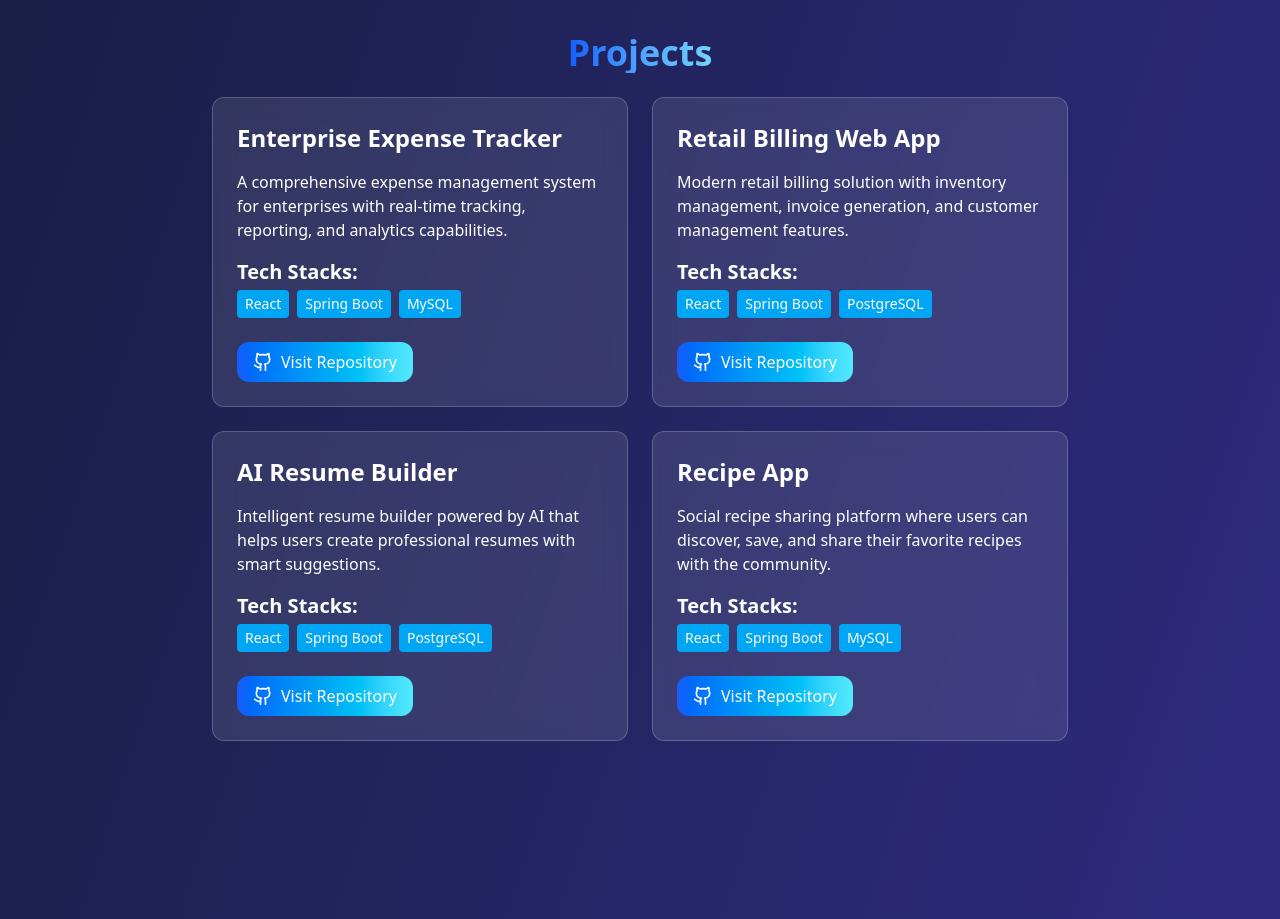
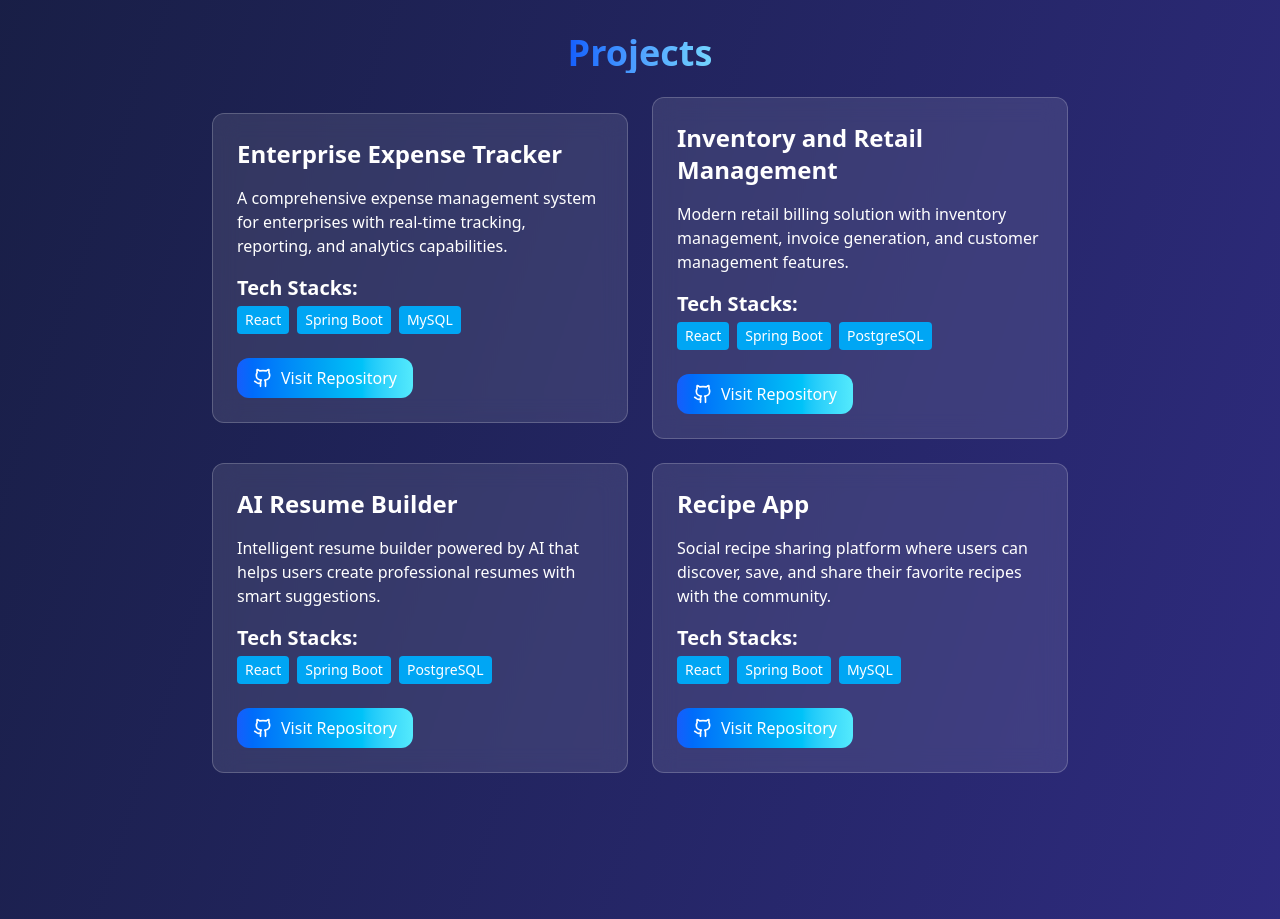
Before and after one commit to ganthantm65/Port-Folio, a React (Vite) app: page / in a window 1280 px wide. Shown: the part 2460-3379 px from the top of the page. Built offline with nearby package versions, Linux system fonts and the light colour scheme.

Commit message:
4-commit

```diff
--- a/src/pages/PortFolio.jsx
+++ b/src/pages/PortFolio.jsx
@@ -39,10 +39,10 @@ const PortFolio = () => {
       features: ['Real-time tracking', 'Advanced reporting', 'User management', 'Analytics dashboard']
     },
     {
-      title: 'Retail Billing Web App',
+      title: 'Inventory and Retail Management',
       description: 'Modern retail billing solution with inventory management, invoice generation, and customer management features.',
       tech: ['React', 'Spring Boot', 'PostgreSQL'],
-      github: 'https://github.com/ganthantm65/retail-blling-app',
+      github: 'https://github.com/ganthantm65/inventory-retail-management',
       features: ['Inventory management', 'Invoice generation', 'Customer database', 'Sales analytics']
     },
     {
```
Also changed, not shown: src/assets/images/icon.png (added).
